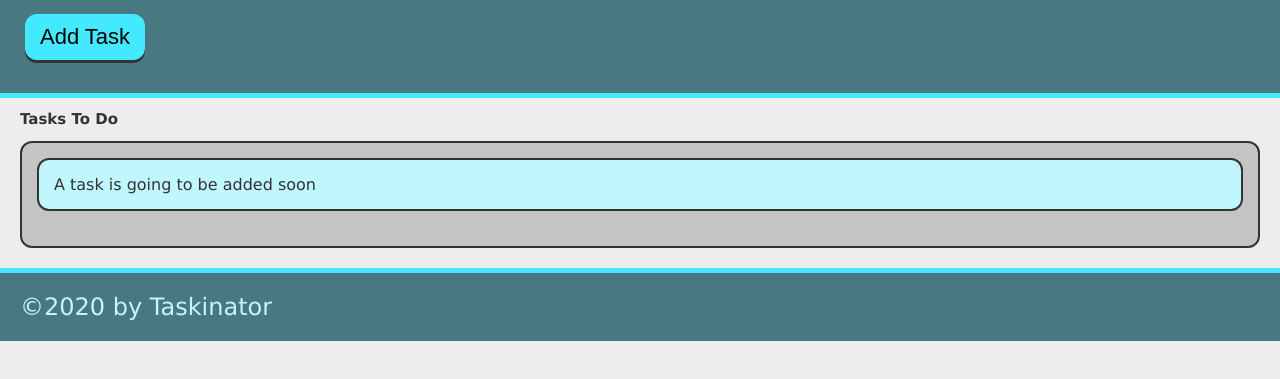
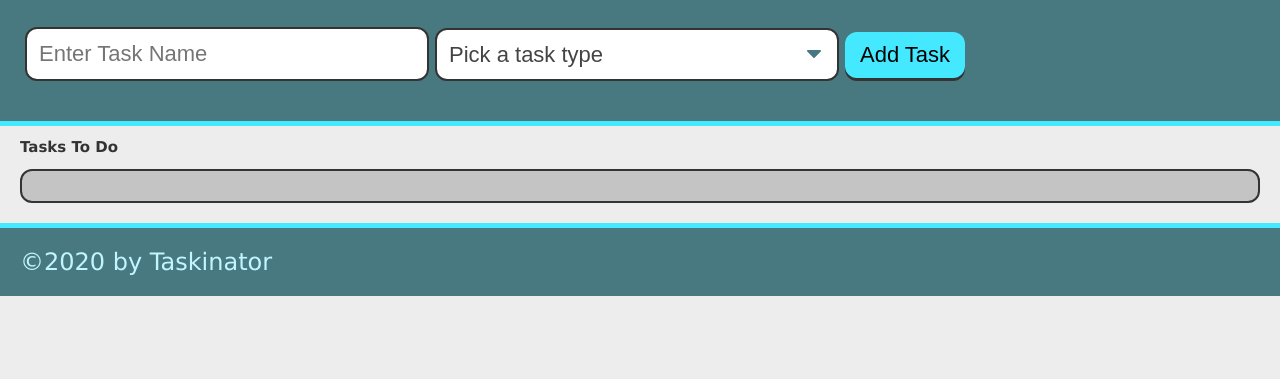
Before and after one commit to K-Owell/taskinator, a plain HTML site: page index.html in a window 1280 px wide. Shown: the part 115-494 px from the top of the page. Drawn offline with Linux system fonts and the light colour scheme.

Commit message:
drop-down selector

```diff
--- a/index.html
+++ b/index.html
@@ -11,15 +11,28 @@
     <header>
         <h1 class="page-title">Taskinator</h1>
         <p>Click the button below to add a new task!</p>
-        <button id="save-task" class="btn">Add Task</button>
+        <form id="task-form">
+            <div class="form-group">
+                <input type="text" name="task-name" placeholder="Enter Task Name" />
+            </div>
+            <div class="form-group">
+                <select name="task-type" class="select-dropdown">
+                    <option value="" disabled selected>Pick a task type</option>
+                    <option value="Print">Print</option>
+                    <option value="Web">Web</option>
+                    <option value="Mobile">Mobile</option>
+                </select>
+            </div>
+            <div class="form-group">
+                <button id="save-task" class="btn">Add Task</button>
+            </div>
+        </form>
     </header>
 
     <main>
         <section class="task-list-wrapper">
             <h2 class="list-table"> Tasks To Do</h2>
-                <ul class="task-list" id="tasks-to-do">
-                    <li class="task-item">A task is going to be added soon</li>
-                </ul>
+                <ul class="task-list" id="tasks-to-do"></ul>
         </section>
     </main>
     <footer>
```
